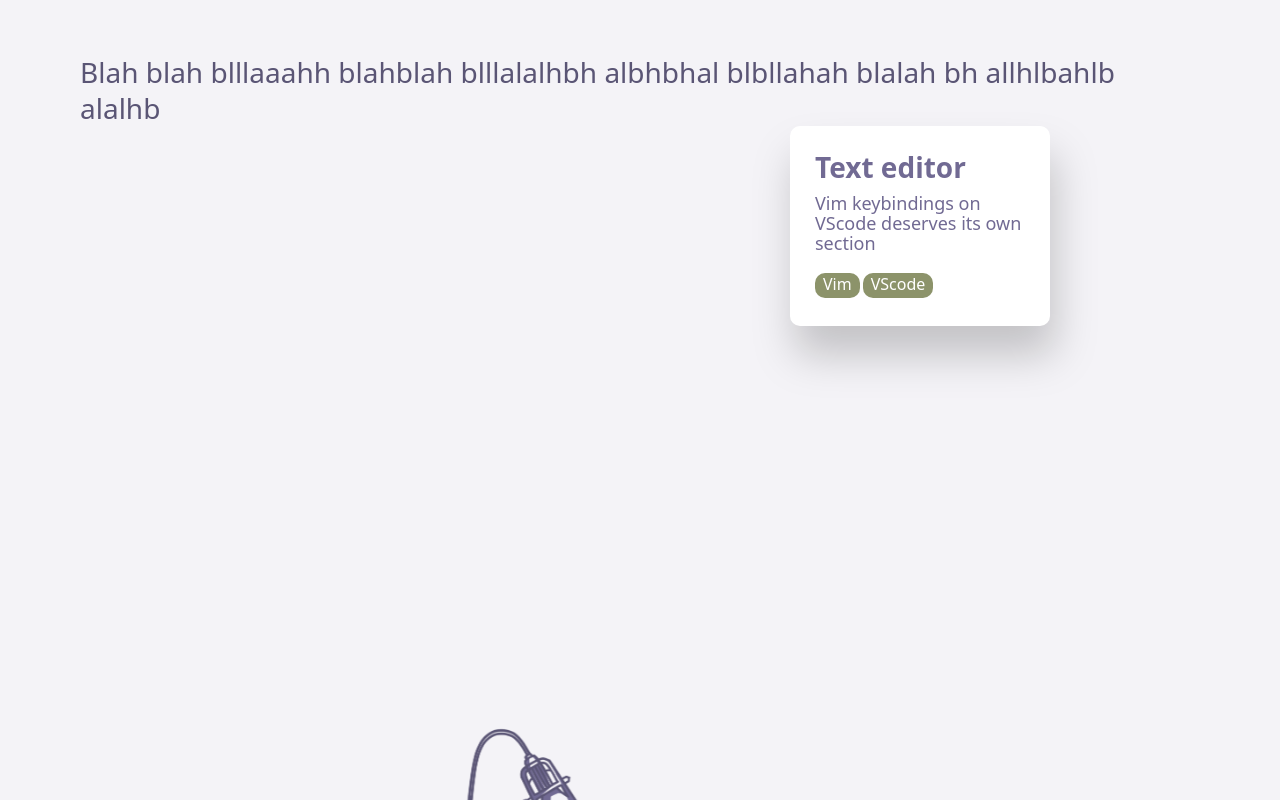
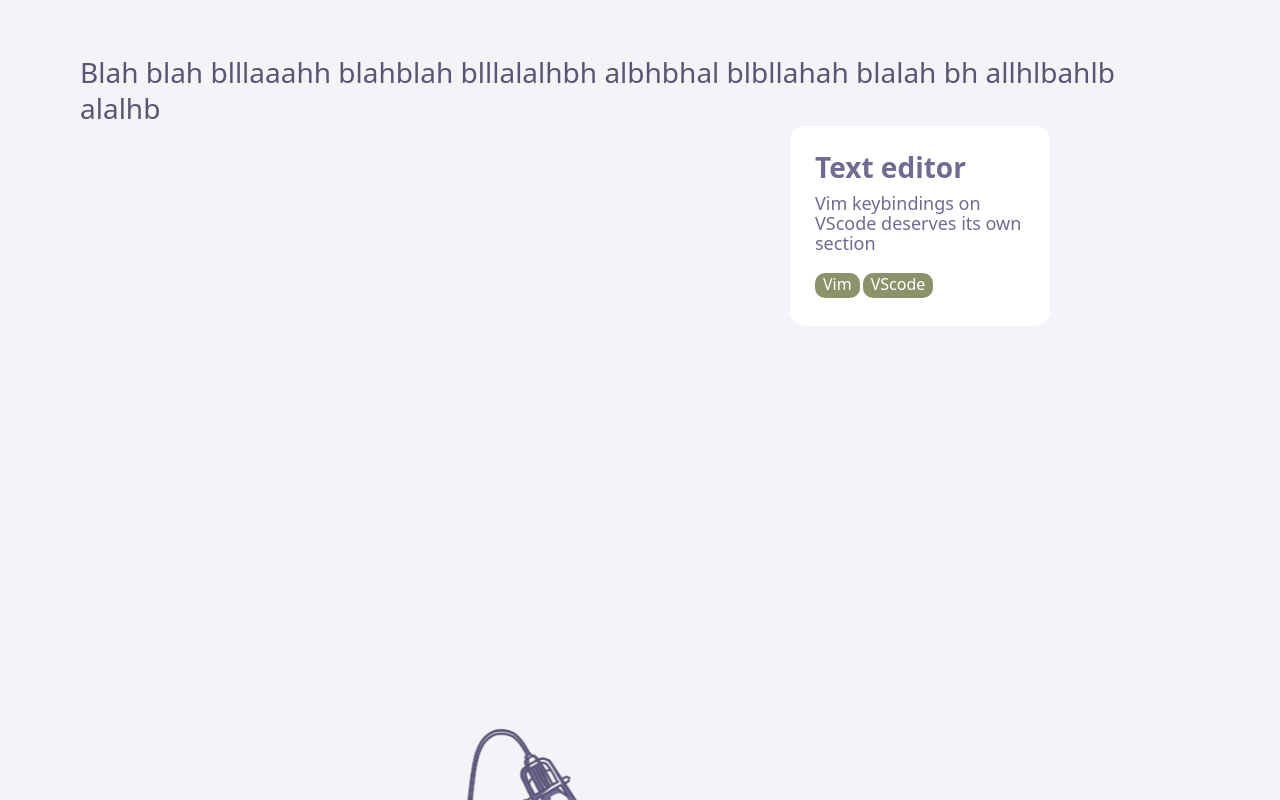
Before and after one commit to coffeeologist/coffeeologist.github.io, a Next.js app in the folder portfolio/: page / in a window 1280 px wide. Shown: the part 1840-2640 px from the top of the page. Built offline with nearby package versions, Linux system fonts and the light colour scheme.

Commit message:
remove the box shadow until the card is hovered over

```diff
--- a/portfolio/src/styles/globals.css
+++ b/portfolio/src/styles/globals.css
@@ -12,7 +12,7 @@
   --theme-highlight: #716a93;
   --theme-highlight-pastel: #d5d3df;
   --theme-highlight-contrast: #8c936a;
-  --tehme-highlight-contrast-pastel: #dddfd3;
+  --theme-highlight-contrast-pastel: #dddfd3;
 }
 
 @media (prefers-color-scheme: dark) {
--- a/portfolio/src/styles/sections.css
+++ b/portfolio/src/styles/sections.css
@@ -58,6 +58,7 @@
   }
 
   .skill-grid-card {
+    cursor: default;
     flex-wrap: wrap;
     display: flex;
     margin: 10px;
@@ -67,11 +68,14 @@
     min-height: 200px;
 
     background-color: white;
-    border-radius: 10px;
+    border-radius: 15px;
     padding: 25px;
     border-color: white;
+  }
 
-    filter: drop-shadow(5px 29px 21px rgba(0, 0, 0, 0.2));
+  .skill-grid-card:hover {
+    filter: drop-shadow(5px 29px 21px var(--theme-highlight-pastel));
+    transition: all 0.2s;
   }
 
   .grid-card-titles-container {
```
